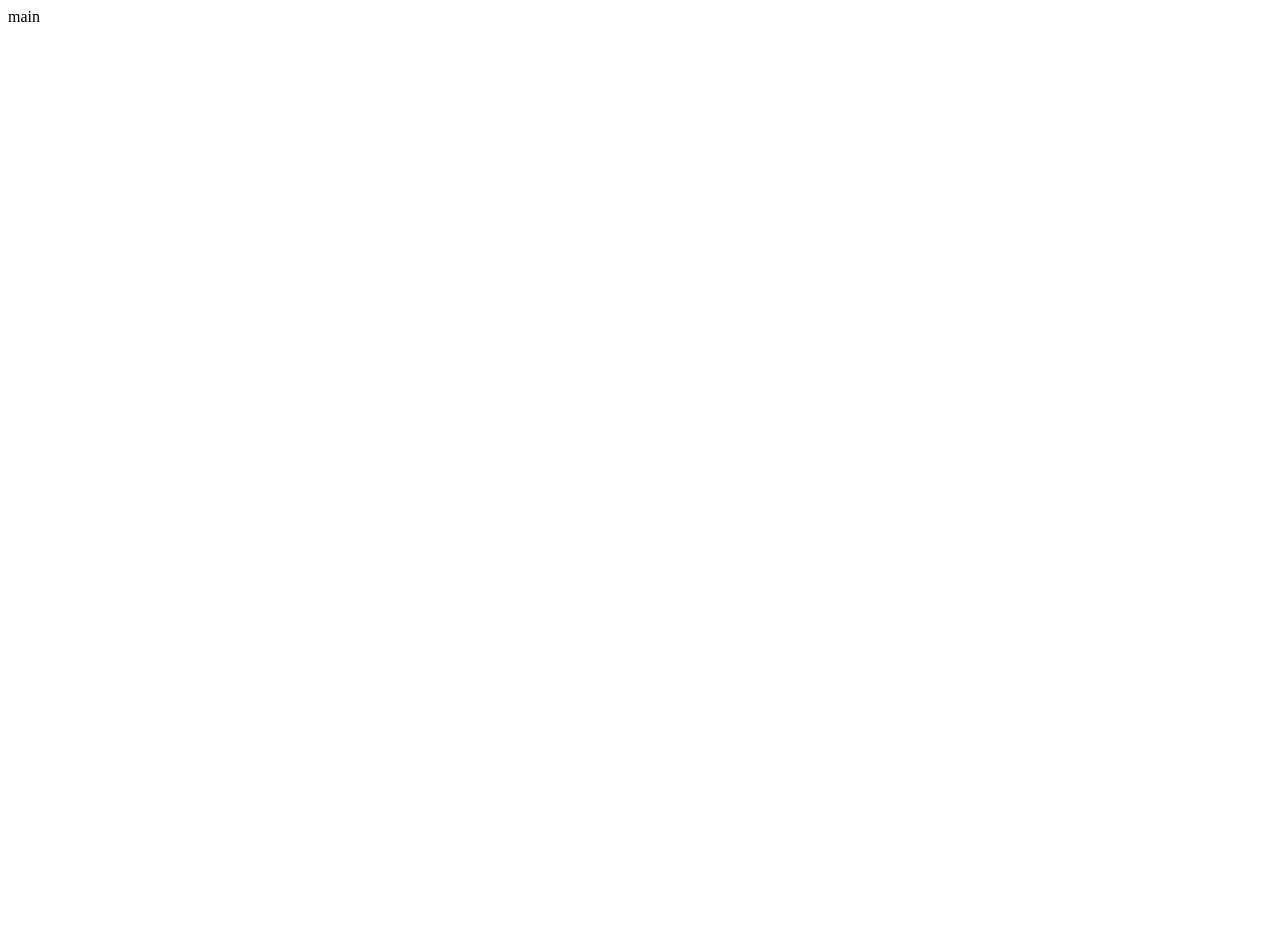
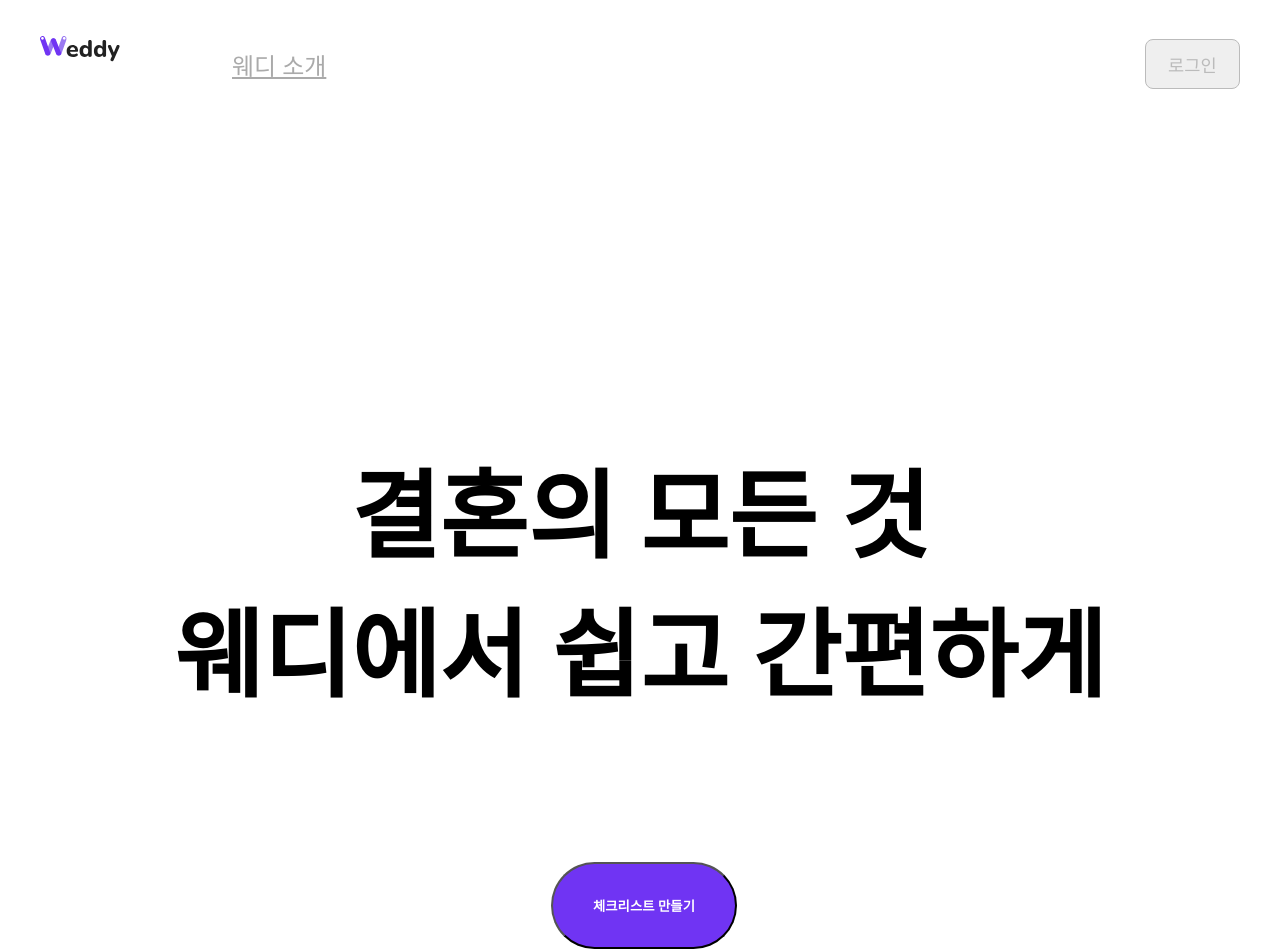
Before and after one commit to yunsusu/weddy, a Next.js app: page / in a window 1280 px wide. Shown: the top 952 px of the page. Before the commit the page ends 800 px from the top, so only its background shows below. Built offline with nearby package versions, Linux system fonts and the light colour scheme; no server answers.

Commit message:
index 페이지 및 카카오 로그인 작업

```diff
--- /dev/null
+++ b/src/components/commons/KakaoScript.tsx
@@ -0,0 +1,17 @@
+'use client';
+import Script from "next/script";
+
+export default function KakaoScript() {
+  const handleKakaoInit = () => {
+    window.Kakao.init(process.env.NEXT_PUBLIC_KAKAO_JAVASCRIPT_KEY);
+  };
+
+  return (
+    <Script
+      src={`https://t1.kakaocdn.net/kakao_js_sdk/{!!!version!!!}/kakao.min.js`}
+      integrity={"!!!integridy!!!"}
+      crossOrigin="anonymous"
+      onLoad={handleKakaoInit}
+    />
+  )
+}
--- /dev/null
+++ b/src/components/domains/WorkSpace/GNB/index.tsx
@@ -0,0 +1,39 @@
+import logoImg from "@/../public/images/Homepage Logo.svg";
+import classNames from "classnames/bind";
+import styles from "./style.module.scss";
+import Link from "next/link";
+import React from "react";
+import Image from "next/image";
+import { signIn, signOut, useSession } from "next-auth/react";
+
+const cn = classNames.bind(styles);
+
+export default function GNB() {
+  const { data: session } = useSession();
+
+  return (
+    <nav className={cn("navWrap")}>
+      <div className={cn("linkWrap")}>
+        <Link href="/" className={cn("logoImgWrap")}>
+          <Image className={cn("logoImg")} src={logoImg} alt="로고 사진" width={80} height={50} />
+        </Link>
+        <Link className={cn("aboutWeddy")} href="/">
+          <p>웨디 소개</p>
+        </Link>
+      </div>
+      <div className={cn("lonInWrap")}>
+        {!session ? (
+          <button
+            className={cn("logInBtn")}
+            onClick={() => signIn("kakao")}> 로그인
+          </button>
+        ) : (
+          <button
+            className={cn("logOutBtn")}
+            onClick={() => signOut({ redirect: true })}> 로그아웃
+          </button>
+        )}
+      </div>
+    </nav>
+  );
+};
--- /dev/null
+++ b/src/components/domains/WorkSpace/GNB/style.module.scss
@@ -0,0 +1,37 @@
+.navWrap {
+  height: 7rem;
+  padding: 0 2rem;
+  box-sizing: border-box;
+  display: flex;
+  align-items: center;
+  justify-content: space-between;
+}
+
+.linkWrap {
+  display: flex;
+  align-items: center;
+}
+
+.logoImgWrap {
+  width: 8rem;
+  height: 5rem;
+  font-size: 1.5rem;
+}
+
+.aboutWeddy {
+  font-size: 1.5rem;
+  color: #aaa;
+  margin-left: 4rem;
+}
+
+.lonInWrap {
+  display: flex;
+}
+
+.logInBtn, .logOutBtn {
+  border: 1px solid #bbb;
+  padding: 0.7rem 1.4rem;
+  border-radius: 0.5rem;
+  color: #bbb;
+  font-size: 1.1rem;
+}
--- a/src/pages/_app.tsx
+++ b/src/pages/_app.tsx
@@ -1,14 +1,27 @@
 import { QueryClient, QueryClientProvider } from "@tanstack/react-query";
 import { ReactQueryDevtools } from "@tanstack/react-query-devtools";
 import type { AppProps } from "next/app";
+import { SessionProvider  } from "next-auth/react";
+import { RecoilRoot } from "recoil";
 
 const queryClient = new QueryClient();
 
 export default function App({ Component, pageProps }: AppProps) {
   return (
     <QueryClientProvider client={queryClient}>
-      <Component {...pageProps} />
+      {/* <Component {...pageProps} />
+      <ReactQueryDevtools initialIsOpen={false} /> */}
+
+      {/* 카카오톡 로그인 */}
+      <RecoilRoot>
+        <SessionProvider session={pageProps.session}>
+          {pageProps.isLoading ? <div>is Loading...</div> : <Component {...pageProps} />}
+        </SessionProvider>
+      </RecoilRoot>
       <ReactQueryDevtools initialIsOpen={false} />
+
     </QueryClientProvider>
   );
+
+
 }
--- a/src/pages/_document.tsx
+++ b/src/pages/_document.tsx
@@ -1,6 +1,17 @@
 import { Head, Html, Main, NextScript } from "next/document";
+import KakaoScript from "@/components/commons/KakaoScript";
 
-export default function Document() {
+declare global {
+  interface Window {
+    Kakao: any;
+  }
+}
+
+export default function Document({
+  children,
+}: {
+  children: React.ReactNode;
+}) {
   return (
     <Html lang="ko">
       <Head />
@@ -8,6 +19,7 @@ export default function Document() {
         <Main />
         <NextScript />
       </body>
+      <KakaoScript />
     </Html>
   );
 }
--- a/src/pages/index.tsx
+++ b/src/pages/index.tsx
@@ -1,3 +1,21 @@
+import classNames from "classnames/bind";
+import styles from "./style.module.scss";
+import GNB from "@/components/domains/WorkSpace/GNB";
+
+const cn = classNames.bind(styles);
+
 export default function Home() {
-  return <div>main</div>;
+  return (
+    <div className={cn("indexWrap")}>
+      <GNB></GNB>
+      <h1 className={cn("indexTitle")}>
+        결혼의 모든 것
+        <br /> 웨디에서 쉽고 간편하게
+      </h1>
+      <div className={cn("checkList")}>
+        <button className={cn("indexBtn")}> 체크리스트 만들기</button>
+      </div>
+    </div>
+
+  );
 }
--- /dev/null
+++ b/src/pages/style.module.scss
@@ -0,0 +1,22 @@
+.indexTitle {
+  text-align: center;
+  font-size: 6rem;
+  font-weight: 800;
+  margin-top: 20rem;
+}
+
+.checkList {
+  display: flex;
+  justify-content: center;
+  font-size: 1.8rem;
+  margin-top: 9rem;
+}
+
+.indexBtn {
+  margin-left: 0.5rem;
+  padding: 2rem 2.5rem;
+  background-color: #7034F3;
+  border-radius: 3rem;
+  color: white;
+  font-weight: bold;
+}
```
Also changed, not shown: src/lib/apis/auth/[...nextauth].ts (added, +13 -0 lines), public/images/Homepage Logo.svg (added), public/images/Workspace Logo.svg (added).
